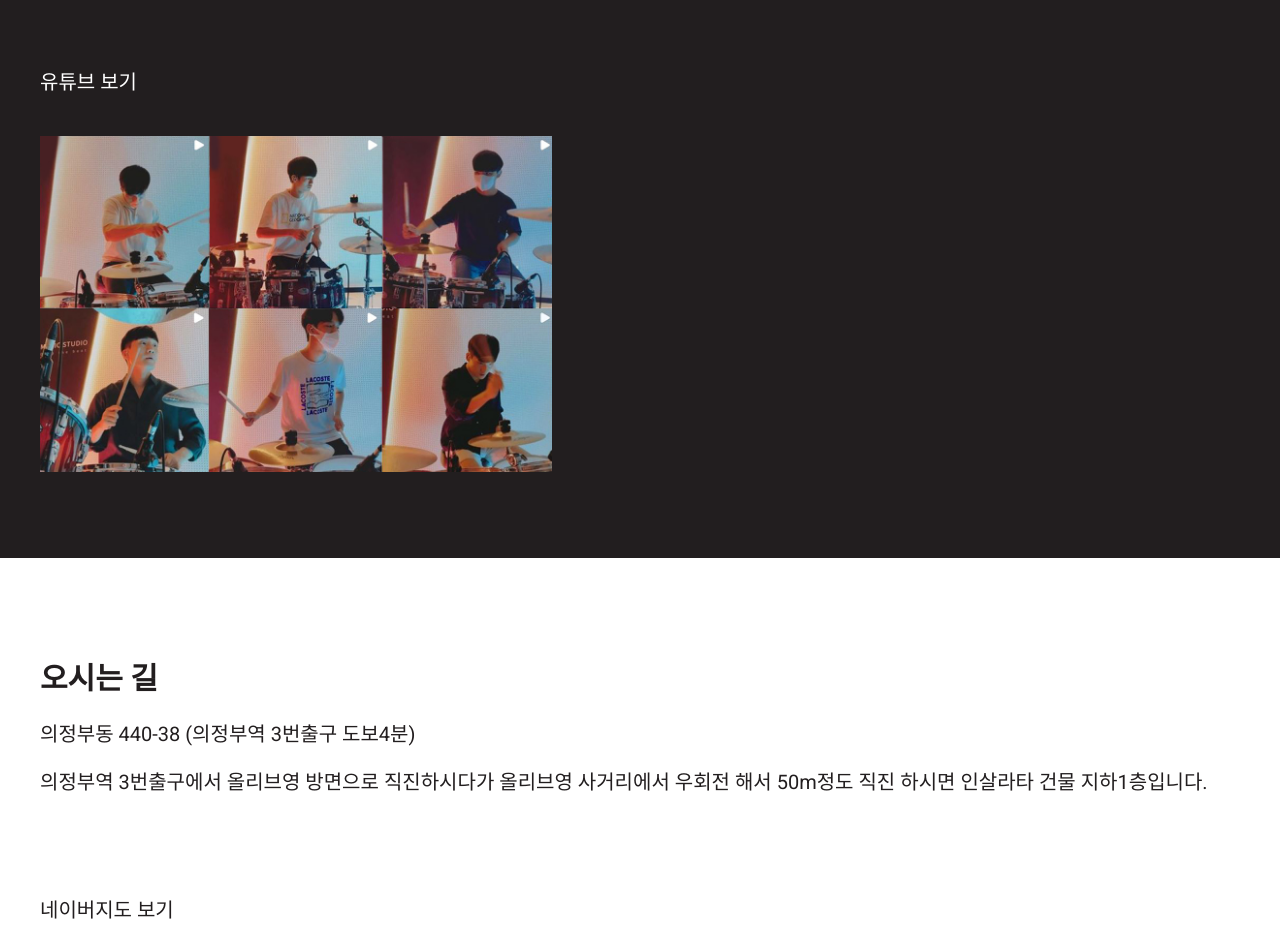
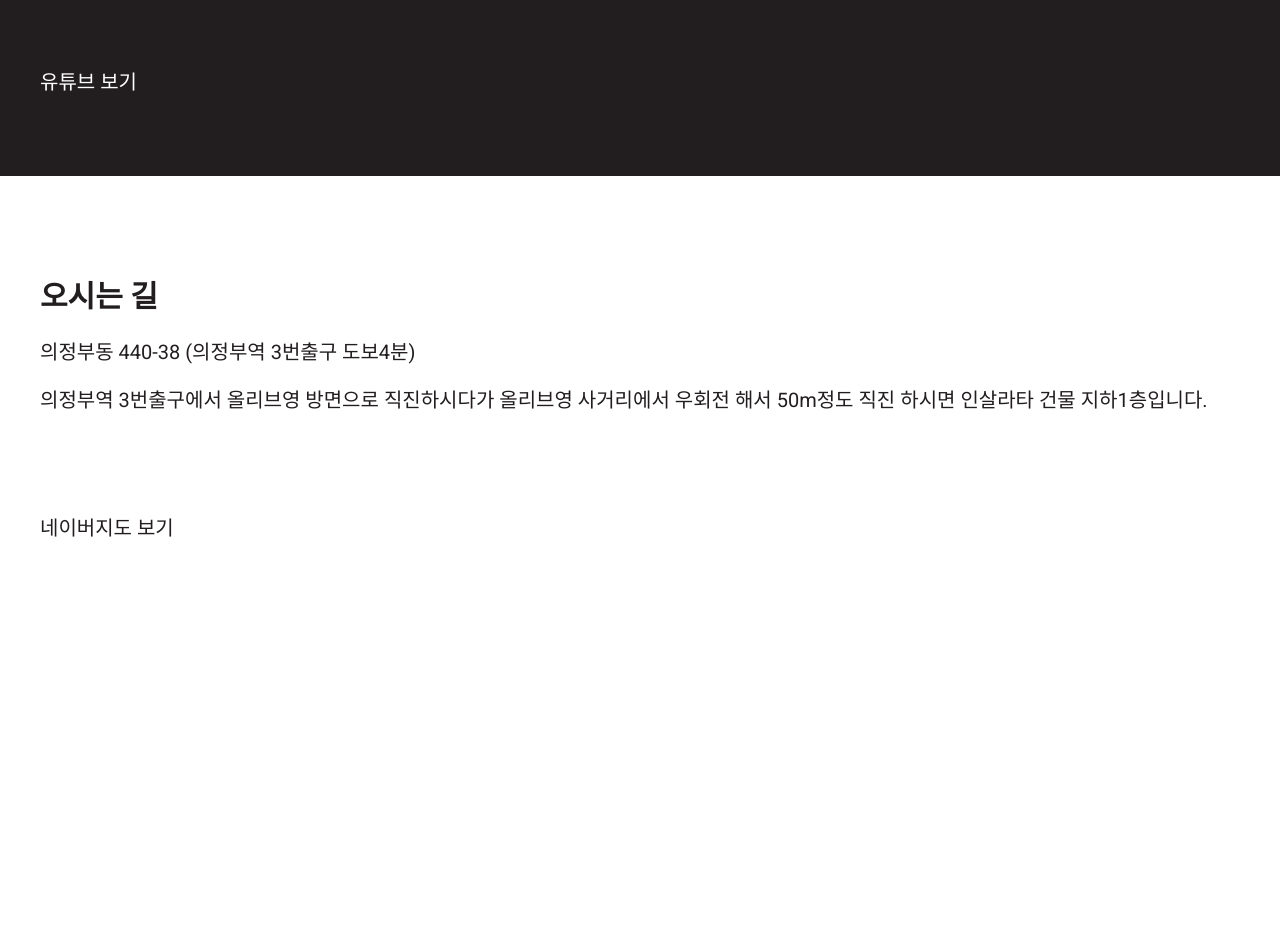
Before and after one commit to Moonhokyun/DTB-Ver.1, a plain HTML site: page index.html in a window 1280 px wide. Shown: the part 2320-3253 px from the top of the page. After the commit the page ends 2902 px from the top, so only its background shows below. Drawn offline with nearby package versions, Linux system fonts and the light colour scheme.

Commit message:
Update index.html

```diff
--- a/index.html
+++ b/index.html
@@ -90,7 +90,6 @@
     <div class="page3_1">원장 및 수강생 영상</div>
     <div class="page3_2">DTB 뮤직 스튜디오는 유튜브 채널을 통해 수강생 및 원장 연주 영상을 유튜브에 업로드 하고 있습니다.</div>
     <div class="page3_3"><a href="https://www.youtube.com/user/ci1576d" style="color: #ffffff;">유튜브 보기</a></div>
-    <div class="page1_4_img"><img src="images/4.jpg" alt="4.jpg"></div>
   </div>
 
 
```
